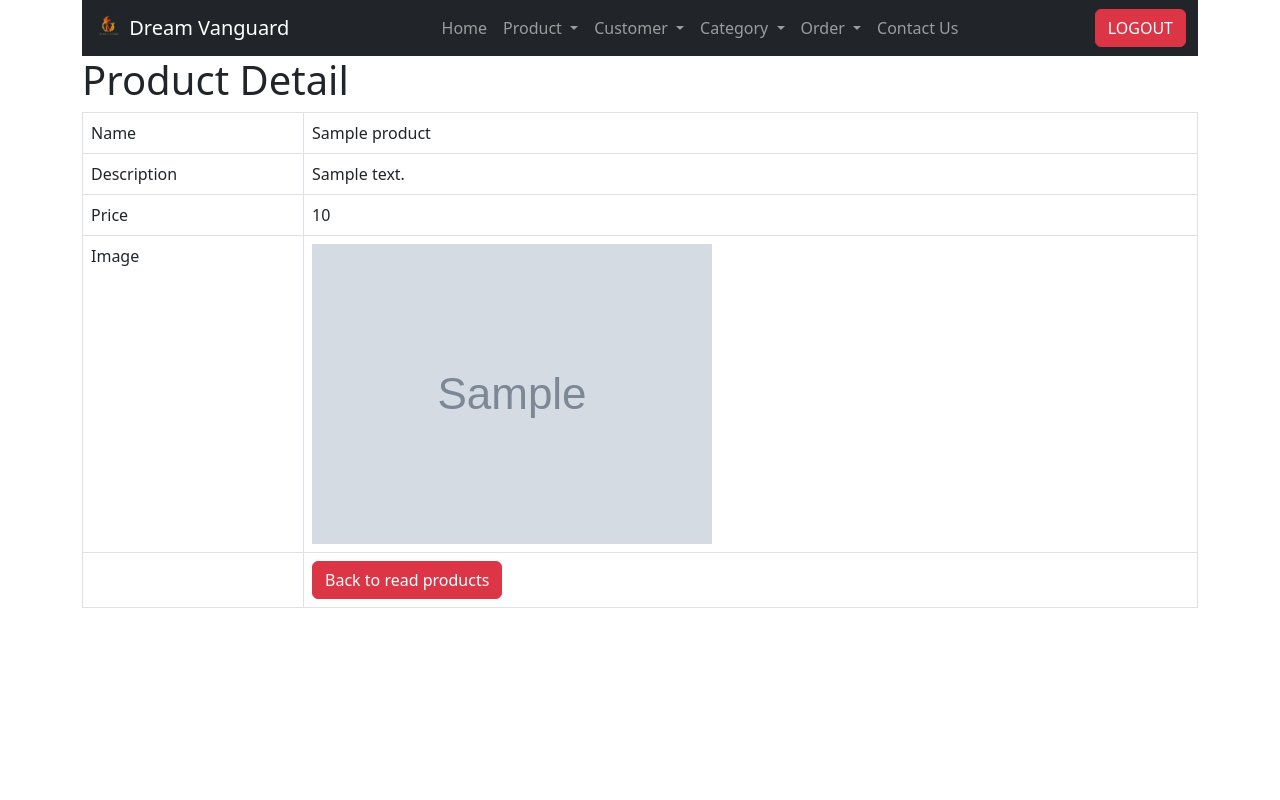
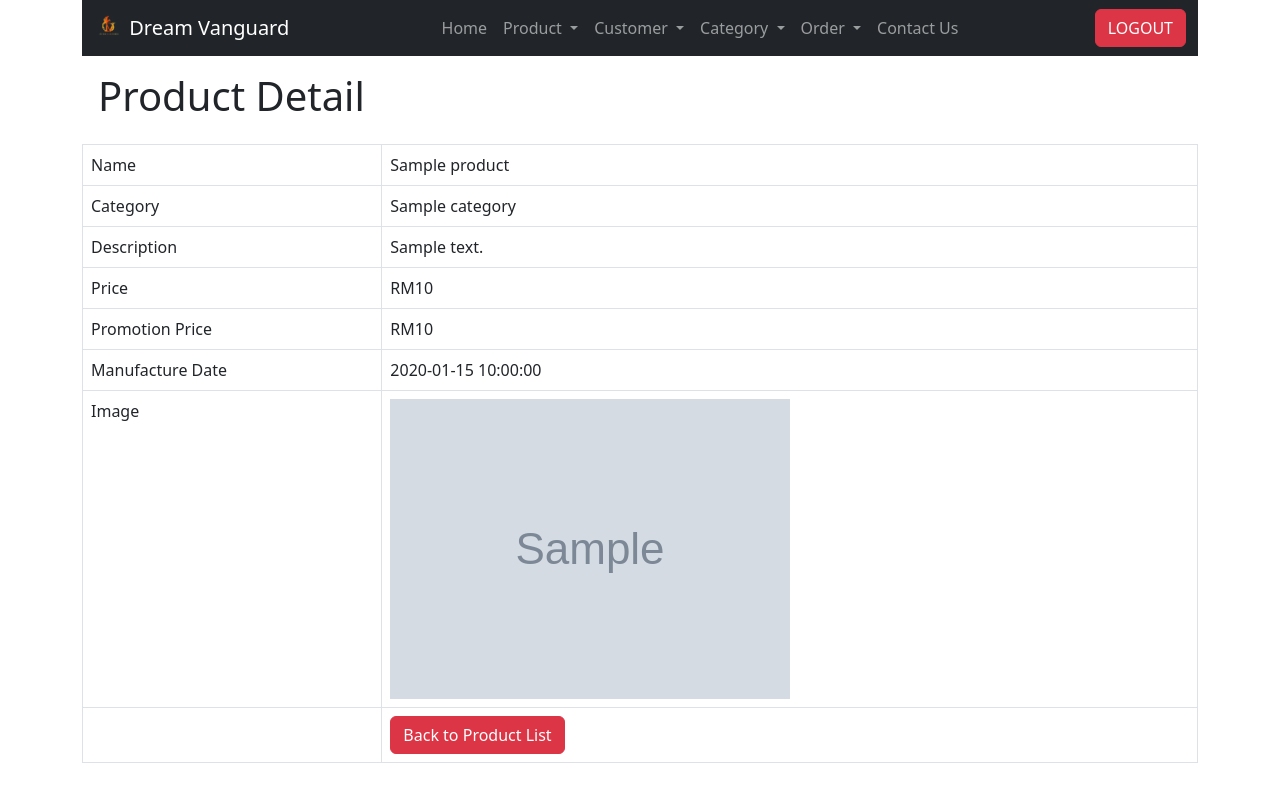
Before and after one commit to JiroHaw0214/webapp, a PHP site: page /product_read_one.php?id=1 in a window 1280 px wide. Run offline with PHP 8.4, Linux system fonts and the light colour scheme; the visitor is signed in with stand-in values (Sample User, id 1); tables that the repository leaves empty or names only in its code hold one stand-in row (values such as "Sample post"); grey boxes marked "Sample" are stand-in pictures.

Commit message:
done product function

```diff
--- a/project/contact.php
+++ b/project/contact.php
@@ -21,7 +21,7 @@ checkSession();
         include 'includes/navbar.php';
         ?>
 
-        <div class="page-header">
+        <div class="p-3">
             <h1>Contact Form</h1>
         </div>
         <?php
@@ -36,6 +36,8 @@ checkSession();
             // Check each field for empty values and store error messages in the $errors array
             if (empty($_POST['name'])) {
                 $errors[] = "Name is required.";
+            } elseif (!preg_match("/^[a-zA-Z]+$/", $_POST['name'])) {
+                $errors[] = "Name must contain only English letters.";
             } else {
                 $name = $_POST['name'];
             }
@@ -75,6 +77,7 @@ checkSession();
                     // Execute the query
                     if ($stmt->execute()) {
                         echo "<div class='alert alert-success'>Message sent successfully.</div>";
+                        $name = $message = $email = '';
                     } else {
                         echo "<div class='alert alert-danger'>Unable to send message.</div>";
                     }
--- a/project/product_read_one.php
+++ b/project/product_read_one.php
@@ -18,7 +18,7 @@ checkSession();
         include 'includes/navbar.php';
         ?>
 
-        <div class="page-header">
+        <div class="p-3">
             <h1>Product Detail</h1>
         </div>
 
@@ -34,7 +34,8 @@ checkSession();
         // read current record's data
         try {
             // prepare select query
-            $query = "SELECT id, name, description, price, image FROM products WHERE id = :id ";
+            $query = "SELECT products.id, products.name, products.description, products.promotion_price, products.price, products.manufacture_date, products.expired_date, products.image,
+            category.category_name FROM products INNER JOIN category  ON products.category_id = category.id WHERE products.id=:id";
             $stmt = $con->prepare($query);
 
             // Bind the parameter
@@ -49,8 +50,12 @@ checkSession();
             // values to fill up our form
             $name = $row['name'];
             $description = $row['description'];
+            $category_name = $row['category_name'];
             $price = $row['price'];
-            $image = $row['image']; // Retrieve the image filename
+            $promotion_price = $row['promotion_price'];
+            $manufacture_date = $row['manufacture_date'];
+            $expired_date = $row['expired_date'];
+            $image = $row['image'];
         }
 
         // show error
@@ -67,13 +72,33 @@ checkSession();
                 <td><?php echo htmlspecialchars($name, ENT_QUOTES);  ?></td>
             </tr>
             <tr>
+                <td>Category</td>
+                <td><?php echo htmlspecialchars($category_name, ENT_QUOTES);  ?></td>
+            </tr>
+            <tr>
                 <td>Description</td>
                 <td><?php echo htmlspecialchars($description, ENT_QUOTES);  ?></td>
             </tr>
             <tr>
                 <td>Price</td>
-                <td><?php echo htmlspecialchars($price, ENT_QUOTES);  ?></td>
+                <td><?php echo htmlspecialchars("RM" . $price, ENT_QUOTES);  ?></td>
             </tr>
+            <?php if (!empty($promotion_price) && $promotion_price > 0) : ?>
+                <tr>
+                    <td>Promotion Price</td>
+                    <td><?php echo htmlspecialchars("RM" . $promotion_price, ENT_QUOTES); ?></td>
+                </tr>
+            <?php endif; ?>
+            <tr>
+                <td>Manufacture Date</td>
+                <td><?php echo htmlspecialchars($manufacture_date, ENT_QUOTES);  ?></td>
+            </tr>
+            <?php if (!empty($expired_date)) : ?>
+                <tr>
+                    <td>Expired Date</td>
+                    <td><?php echo htmlspecialchars($expired_date, ENT_QUOTES); ?></td>
+                </tr>
+            <?php endif; ?>
             <tr>
                 <td>Image</td>
                 <td>
@@ -89,7 +114,7 @@ checkSession();
             <tr>
                 <td></td>
                 <td>
-                    <a href='product_read.php' class='btn btn-danger'>Back to read products</a>
+                    <a href='product_read.php' class='btn btn-danger'>Back to Product List</a>
                 </td>
             </tr>
         </table>
--- a/project/product_update.php
+++ b/project/product_update.php
@@ -38,7 +38,7 @@ checkSession();
     <!-- Container -->
     <div class="container">
         <?php include 'includes/navbar.php'; ?>
-        <div class="page-header">
+        <div class="p-3">
             <h1>Update Product</h1>
         </div>
         <!-- PHP read record by ID will be here -->
@@ -202,7 +202,7 @@ checkSession();
                 <tr>
                     <td>Manufacture Date</td>
                     <td><input type='date' name='manufacture_date' value="<?php echo htmlspecialchars($manufacture_date, ENT_QUOTES); ?>" class='form-control' /></td>
-                </tr>f
+                </tr>
                 <tr>
                     <td>Expired Date</td>
                     <td><input type='date' name='expired_date' value="<?php echo htmlspecialchars($expired_date, ENT_QUOTES); ?>" class='form-control' /></td>
@@ -228,7 +228,7 @@ checkSession();
                     <td></td>
                     <td>
                         <input type='submit' value='Save Changes' class='btn btn-primary' />
-                        <a href='product_read.php' class='btn btn-danger'>Back to read products</a>
+                        <a href='product_read.php' class='btn btn-danger'>Back to Product List</a>
                     </td>
                 </tr>
             </table>
```
Also changed, not shown: project/product_create.php (+29 -44 lines), project/product_delete.php (+37 -17 lines).
